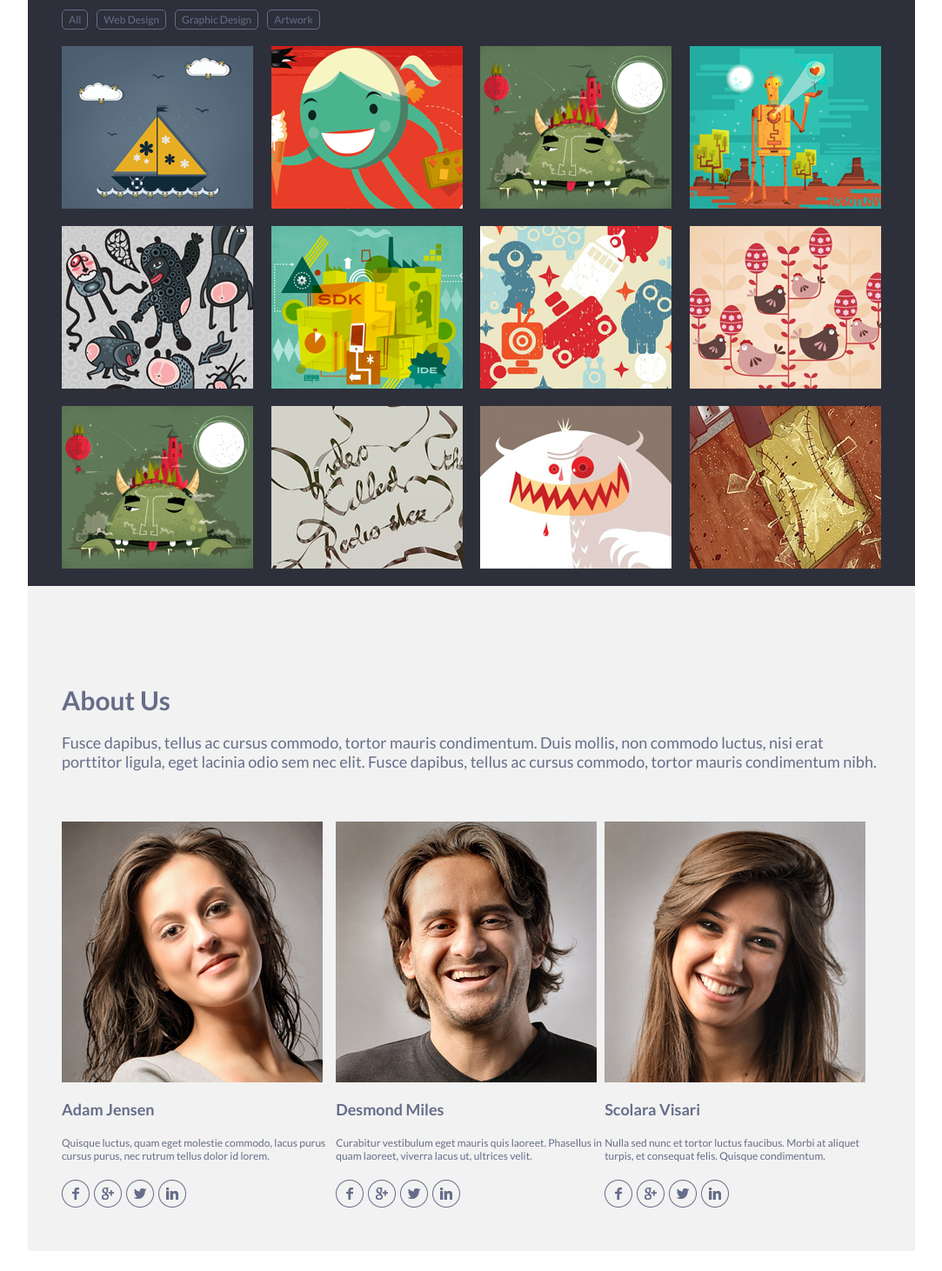
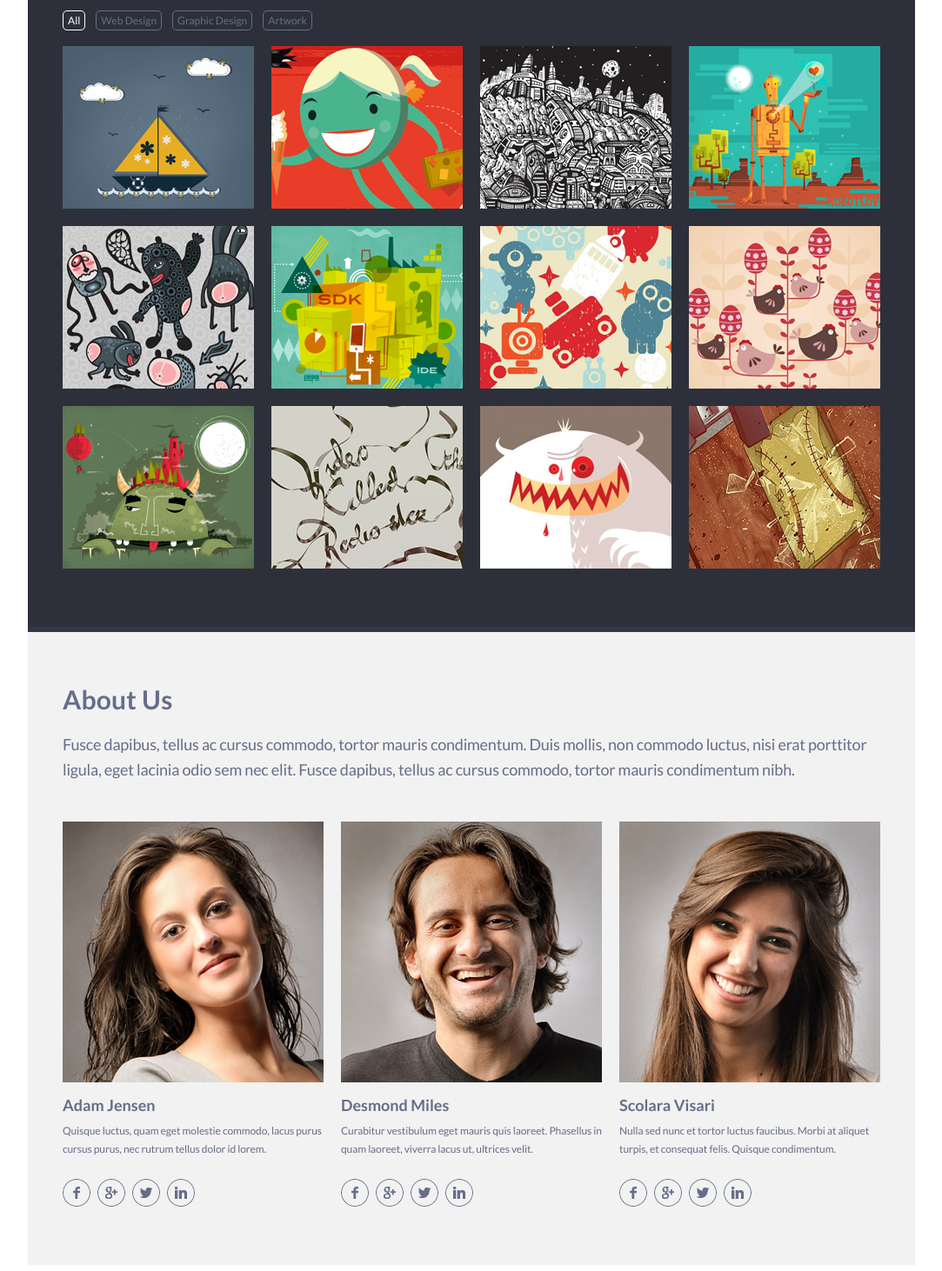
Before and after one commit to shebekocom/singolo, a plain HTML site: page singolo2.html in a window 1280 px wide. Shown: the part 143-1605 px from the top of the page at 87% size, without its empty margins (98-1181 px from the left). Before the commit the page ends 1582 px from the top, so only its background shows below. Drawn offline with Linux system fonts and the light colour scheme.

Commit message:
refactor: update styles for pixel perfect layout

```diff
--- a/singolo2.css
+++ b/singolo2.css
@@ -16,13 +16,16 @@
 }
 
 .wrapper {
-  width: 942px;
+  width: 940px;
   margin: 0 auto;
 }
 
 .portfolio {
   background-color: #2d303a;
   color: #666d89;
+  padding-bottom: 53px;
+  -webkit-box-shadow: 0px -6px 0px 0px #323746 inset;
+          box-shadow: 0px -6px 0px 0px #323746 inset;
 }
 
 .portfolio__heading {
@@ -32,15 +35,18 @@
 }
 
 .portfolio__description {
-  padding-top: 20px;
+  padding-top: 22px;
+  letter-spacing: -0.2px;
 }
 
 .portfolio__tags {
-  margin-top: 16px;
+  margin-top: 13px;
 }
 
 .portfolio__works {
-  margin-top: 19px;
+  margin-top: 18px;
+  height: 621px;
+  overflow: hidden;
 }
 
 .tags {
@@ -50,13 +56,24 @@
   list-style: none;
 }
 
-.tags__item {
+.tags__button {
   border: 1px solid #666d89;
   border-radius: 5px;
   font-size: 12px;
-  margin-right: 10px;
-  padding: 3px 7px;
+  margin-right: 12px;
+  padding: 3px 5px;
   cursor: pointer;
+  background-color: transparent;
+}
+
+.tags__button:hover {
+  border-color: #ffffff;
+  color: #ffffff;
+}
+
+.active {
+  border-color: #ffffff;
+  color: #ffffff;
 }
 
 .works {
@@ -85,7 +102,7 @@
 }
 
 .works__item:nth-child(3) {
-  background: url("assets/img/Project-6.png");
+  background: url("assets/img/Image-6.png");
 }
 
 .works__item:nth-child(4) {
@@ -126,20 +143,25 @@
 
 .about-us {
   background-color: #f2f2f2;
+  -webkit-box-shadow: 0px -7px 0px 0px #ffffff inset;
+          box-shadow: 0px -7px 0px 0px #ffffff inset;
 }
 
 .about-us__heading {
-  padding-top: 113px;
+  padding-top: 59px;
   font-size: 30px;
   font-weight: 700;
+  letter-spacing: 0.2px;
 }
 
 .about-us__description {
   padding-top: 20px;
+  line-height: 29px;
+  letter-spacing: -0.2px;
 }
 
 .about-us__team {
-  margin-top: 58px;
+  margin-top: 45px;
 }
 
 .team {
@@ -156,6 +178,10 @@
   height: 300px;
 }
 
+.team__item {
+  width: 300px;
+}
+
 .team__item:nth-child(1) > .team__photo {
   background: url("assets/img/photo-3.png");
 }
@@ -169,14 +195,18 @@
 }
 
 .team__name {
-  margin-top: 20px;
+  margin-top: 15px;
   font-size: 18px;
   font-weight: 700;
+  white-space: nowrap;
+  overflow: hidden;
 }
 
 .team__description {
-  margin-top: 20px;
+  margin-top: 8px;
   font-size: 12px;
+  letter-spacing: -0.1px;
+  line-height: 21px;
 }
 
 .team__contacts {
@@ -184,15 +214,17 @@
   display: -ms-flexbox;
   display: flex;
   list-style: none;
-  margin-top: 20px;
-  margin-bottom: 50px;
+  margin-top: 24px;
+  margin-bottom: 74px;
 }
 
 .team__link {
   width: 32px;
   height: 32px;
+  border-radius: 50%;
+  border: 0;
   cursor: pointer;
-  margin-right: 5px;
+  margin-right: 8px;
 }
 
 .team__link-fb {
@@ -210,4 +242,8 @@
 .team__link-linkedin {
   background: url("assets/img/LinkedIn.png");
 }
+
+.team__link:hover {
+  background-color: #ffffff;
+}
 /*# sourceMappingURL=singolo2.css.map */
--- a/singolo2.html
+++ b/singolo2.html
@@ -20,10 +20,10 @@
             </div>
             <div class="portfolio__tags">
               <ul class="tags">
-                <li class="tags__item">All</li>
-                <li class="tags__item">Web Design</li>
-                <li class="tags__item">Graphic Design</li>
-                <li class="tags__item">Artwork</li>
+                <li class="tags__item"><button class="tags__button active">All</button></li>
+                <li class="tags__item"><button class="tags__button">Web Design</button></li>
+                <li class="tags__item"><button class="tags__button">Graphic Design</button></li>
+                <li class="tags__item"><button class="tags__button">Artwork</button></li>
               </ul>
             </div>
             <div class="portfolio__works works">
@@ -90,10 +90,10 @@
                   turpis, et consequat felis. Quisque condimentum.
                 </p>
                 <ul class="team__contacts">
-                  <li class="team__link team__link-fb"></li>
-                  <li class="team__link team__link-google"></li>
-                  <li class="team__link team__link-twitter"></li>
-                  <li class="team__link team__link-linkedin"></li>
+                  <a href="#"><li class="team__link team__link-fb"></li></a>
+                  <a href="#"><li class="team__link team__link-google"></li></a>
+                  <a href="#"><li class="team__link team__link-twitter"></li></a>
+                  <a href="#"><li class="team__link team__link-linkedin"></li></a>
                 </ul>
               </div>
             </div>
```
